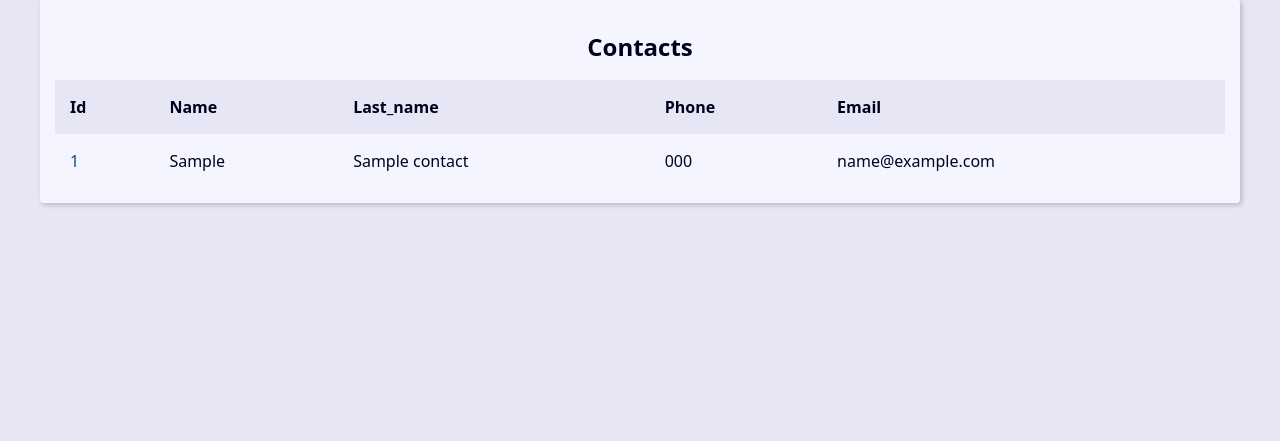
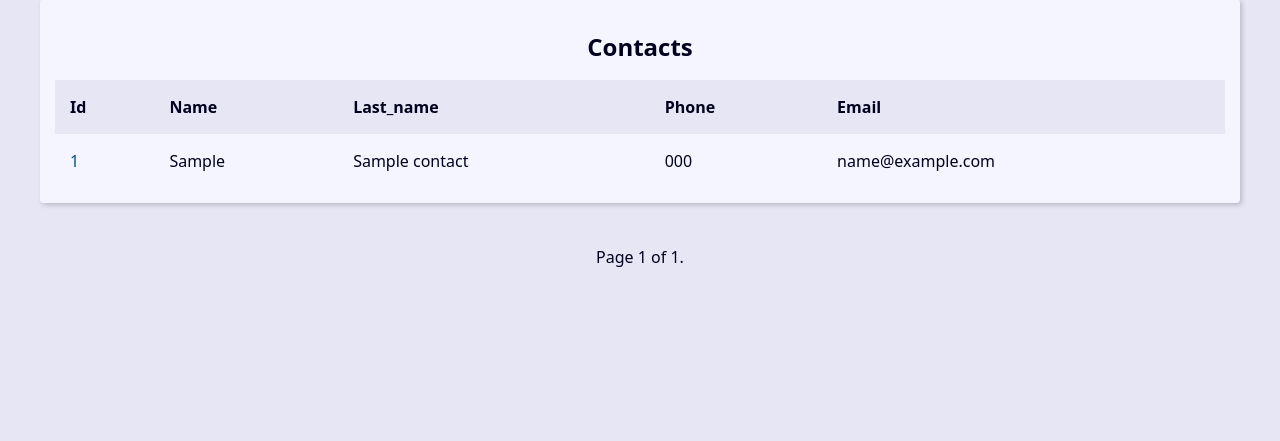
Before and after one commit to juliodonofreo/agenda, a Django app: page / in a window 1280 px wide. Shown: the part 270-711 px from the top of the page. Run offline with Django 4.2, Linux system fonts and the light colour scheme; tables that the repository leaves empty hold one stand-in row (values such as "Sample post").

Commit message:
Criando paginação

```diff
--- a/base_templates/global/base.html
+++ b/base_templates/global/base.html
@@ -6,8 +6,11 @@
 <body>
 
     {% include 'global/partials/_header.html' %}
+
     <main class="content">
-    {% block content %}{% endblock content %}
+        {% block content %}{% endblock content %}
     </main>
+
+    {% include 'global/partials/pagination.html' %}
 </body>
 </html>
--- /dev/null
+++ b/base_templates/global/partials/pagination.html
@@ -0,0 +1,22 @@
+
+{% if page_obj %}
+
+    <div class="pagination">
+        <span class="step-links">
+            {% if page_obj.has_previous %}
+                <a href="?page=1&q={{ request.GET.q.strip }}">&laquo; first</a>
+                <a href="?page={{ page_obj.previous_page_number }}&q={{ request.GET.q.strip }}">previous</a>
+            {% endif %}
+
+            <span class="current">
+                Page {{ page_obj.number }} of {{ page_obj.paginator.num_pages }}.
+            </span>
+
+            {% if page_obj.has_next %}
+                <a href="?page={{ page_obj.next_page_number }}&q={{ request.GET.q.strip }}">next</a>
+                <a href="?page={{ page_obj.paginator.num_pages }}&q={{ request.GET.q.strip }}">last &raquo;</a>
+            {% endif %}
+        </span>
+    </div>
+
+{% endif %}
--- a/contact/templates/contact/index.html
+++ b/contact/templates/contact/index.html
@@ -4,7 +4,7 @@
 {% block content %}
 
 
-{% if contacts %}
+{% if page_obj %}
 <div class="responsive-table">
     <table class="contacts-table">
         <caption class="table-caption">Contacts</caption>
@@ -20,7 +20,7 @@
 
         <tbody>
 
-            {% for contact in contacts %}
+            {% for contact in page_obj %}
                 <tr class="table-row">
                     <td class="table-cel"><a href="{% url 'single_contact' contact.id %}" class="table-link">{{ contact.id }}</a></td>
                     <td class="table-cel">{{ contact.first_name }}</td>
--- a/contact/views/contact_views.py
+++ b/contact/views/contact_views.py
@@ -1,17 +1,22 @@
-from django.shortcuts import render, get_object_or_404, redirect
+from django.db.models import Q
+from django.shortcuts import get_object_or_404, redirect, render
+from django.core.paginator import Paginator
+
 from contact import models
-from django.db.models import Q
-from django.http import Http404
 
 
 # Create your views here.
 def index(request):
     contacts = models.Contact.objects \
     .filter(show=True)\
-    .order_by("-id")[:10]
+    .order_by("-id")
+
+    paginator = Paginator(contacts, 10)
+    page_number = request.GET.get("page")
+    page_obj = paginator.get_page(page_number)
 
     context = {
-        "contacts": contacts,
+        "page_obj": page_obj,
         "site_title": "Contatos - "
     }
 
@@ -30,9 +35,13 @@ def search(request):
                     Q(last_nome__icontains=value) |
                     Q(email__icontains=value))
 
+        paginator = Paginator(contacts, 10)
+        page_number = request.GET.get("page")
+        page_obj = paginator.get_page(page_number)
+
         context = {
             "site_title": "Contatos - ",
-            "contacts": contacts,
+            "page_obj": page_obj,
         }
 
         return render(request, "contact/index.html", context)
```
